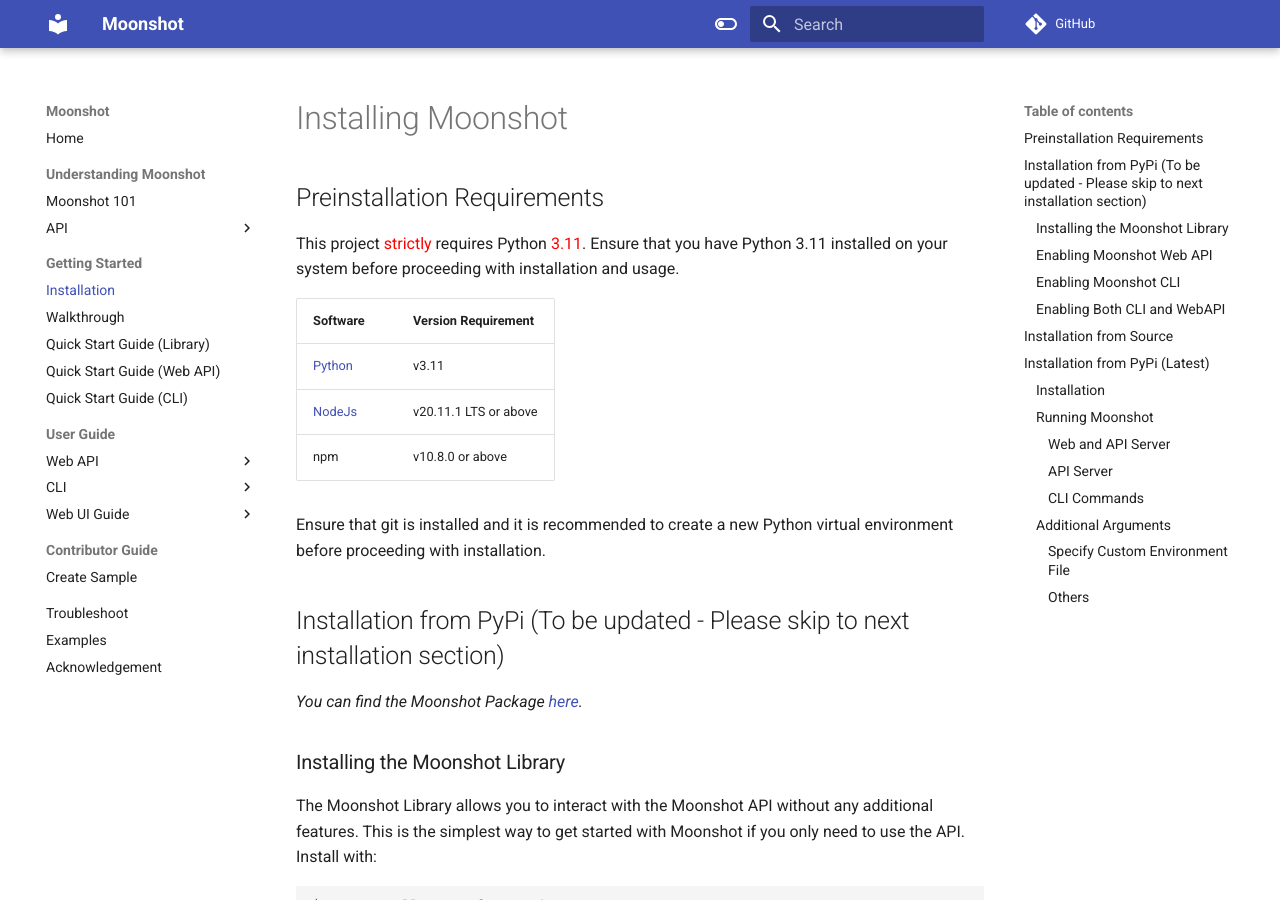
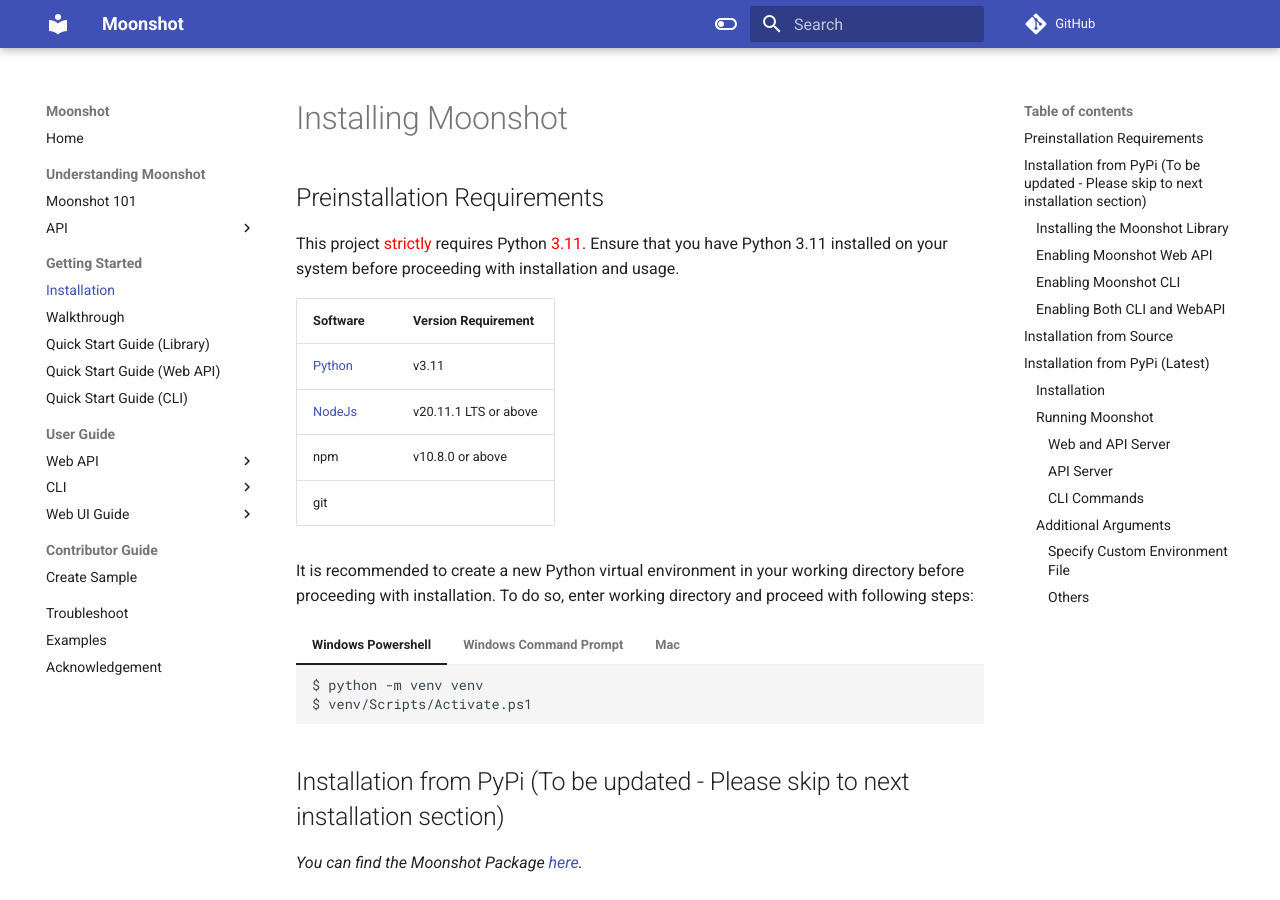
Before and after one commit to aiverify-foundation/moonshot, an MkDocs documentation site: the page built from docs/getting_started/installation.md, in a window 1280 px wide and 900 px high. Built offline with MkDocs 1.6.1 and Material for MkDocs 9.7.7, drawn with Linux system fonts in a browser that asks for light colours; comment, search, counter and statistics services are not loaded.

Commit message:
Add tabs to 'creating virtual environment' section in installation.md

````diff
--- a/docs/getting_started/installation.md
+++ b/docs/getting_started/installation.md
@@ -9,8 +9,30 @@
 | [Python](https://www.python.org/downloads/)                                        | v3.11               |
 | [NodeJs](https://nodejs.org/en/download)                                           | v20.11.1 LTS or above               |
 | npm                                        | v10.8.0 or above               |
+| git                                        |                |
 
-Ensure that git is installed and it is recommended to create a new Python virtual environment before proceeding with installation.
+It is recommended to create a new Python virtual environment in your working directory before proceeding with installation. To do so, enter working directory and proceed with following steps:
+
+=== "Windows Powershell"
+
+    ```
+    $ python -m venv venv
+    $ venv/Scripts/Activate.ps1
+    ```
+
+=== "Windows Command Prompt"
+
+    ```
+    $ python -m venv venv
+    $ venv/Scripts/activate.bat
+    ```
+
+=== "Mac"
+
+    ```
+    $ python -m venv venv
+    $ source env/bin/activate
+    ```
 
 ## Installation from PyPi (To be updated - Please skip to next installation section)
 *You can find the Moonshot Package [here](https://pypi.org/project/projectmoonshot-imda/).*
--- a/mkdocs.yml
+++ b/mkdocs.yml
@@ -41,6 +41,8 @@
   - pymdownx.inlinehilite
   - pymdownx.snippets
   - pymdownx.superfences
+  - pymdownx.tabbed:
+      alternate_style: true
   - admonition
   - pymdownx.arithmatex:
       generic: true
````
